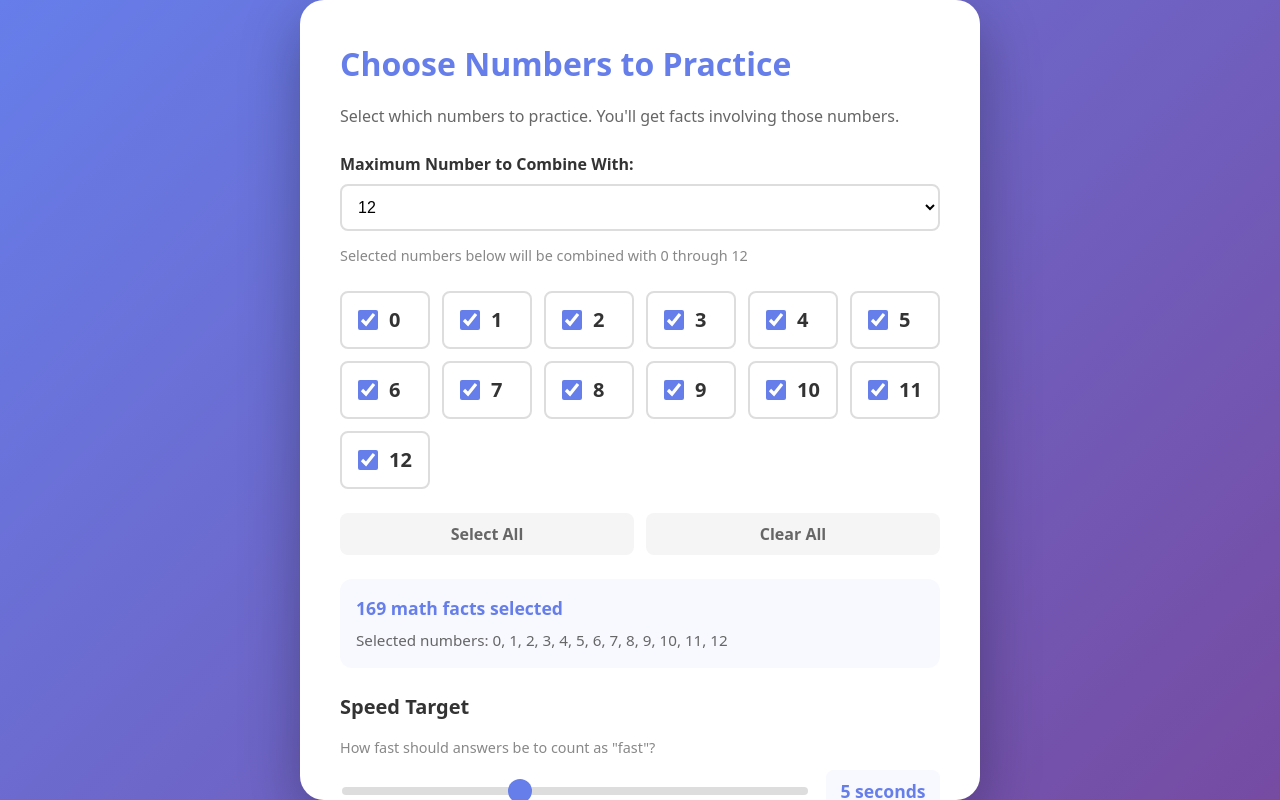
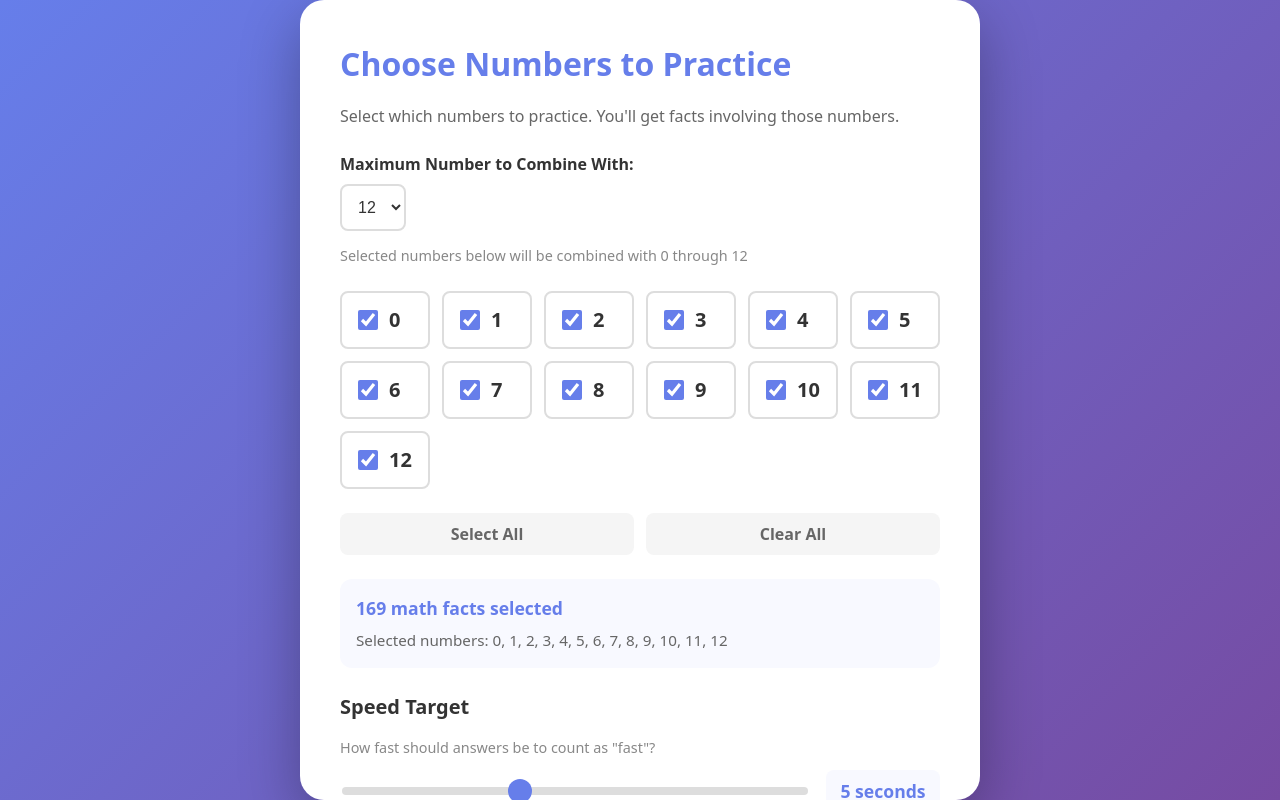
Before and after one commit to positivejam/meow-facts, a React (Vite) app: page / in a window 1280 px wide. Both pictures are taken after a click on the button "⚙️". Built offline with nearby package versions, Linux system fonts and the light colour scheme.

Commit message:
Select list should be narrower, needs a color
Without color set it was white, along with the background.

```diff
--- a/src/App.css
+++ b/src/App.css
@@ -342,9 +342,10 @@
 }
 
 .max-number-select {
-    width: 100%;
+    width: auto;
     padding: 12px;
     font-size: 1rem;
+    color: #333;
     border: 2px solid #ddd;
     border-radius: 8px;
     background: white;
```
